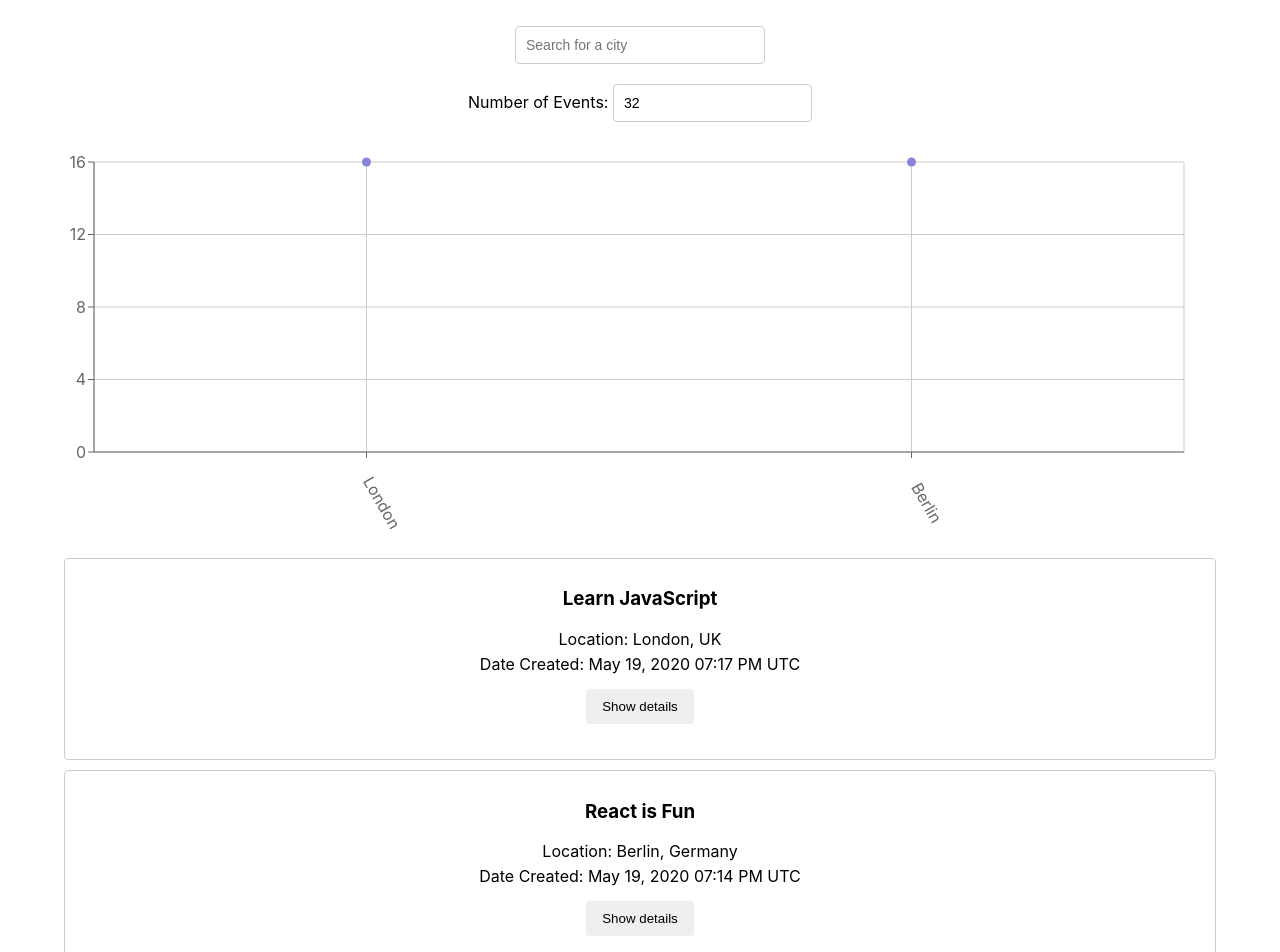
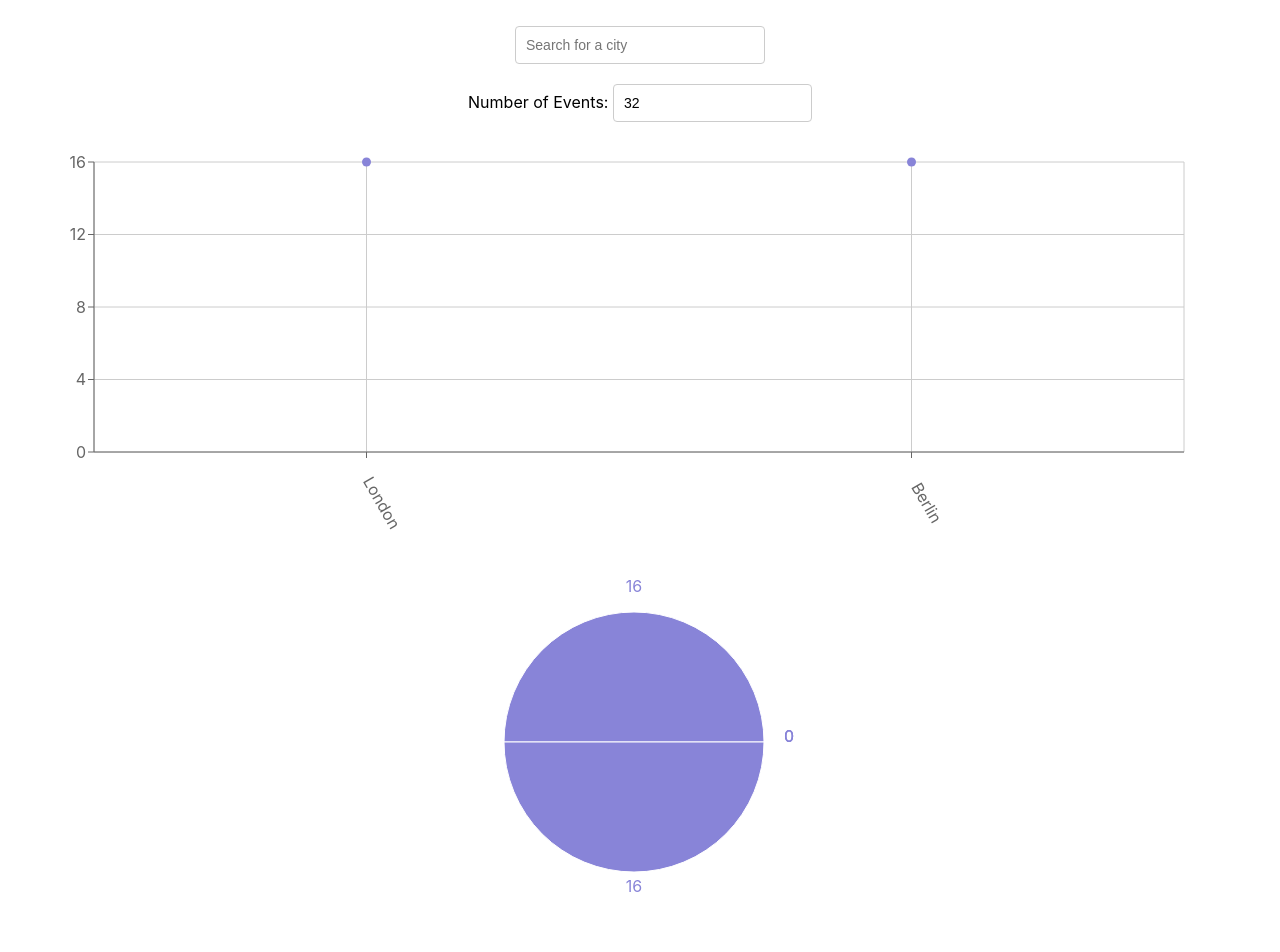
Before and after one commit to monicaalyssa/meet, a React (Create React App) app: page / in a window 1280 px wide. Shown: the top 952 px of the page. Built offline with nearby package versions, Linux system fonts and the light colour scheme; what atatus-spa would draw is missing.

Commit message:
Update pie chart component to display chart

```diff
--- a/src/components/EventGenresChart.js
+++ b/src/components/EventGenresChart.js
@@ -16,6 +16,21 @@ const EventGenresChart = ({ events }) => {
         })
         return data;
     };
+
+    return (
+        <ResponsiveContainer width="99%" height={400}>
+          <PieChart>
+            <Pie
+              data={data}
+              dataKey="value"
+              fill="#8884d8"
+              labelLine={false}
+              label
+              outerRadius={130}
+            />
+          </PieChart>
+        </ResponsiveContainer>
+      );
 };
 
 export default EventGenresChart;
```
